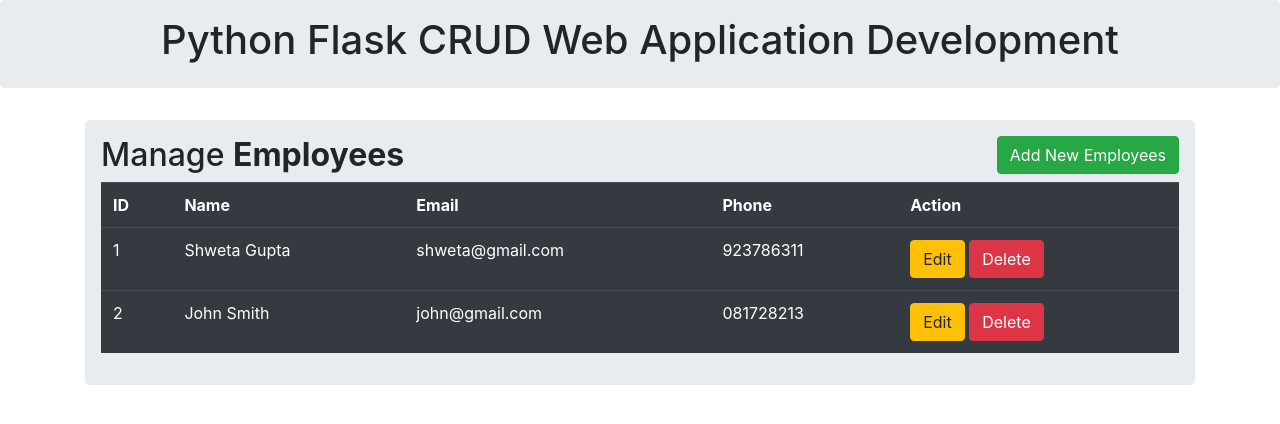
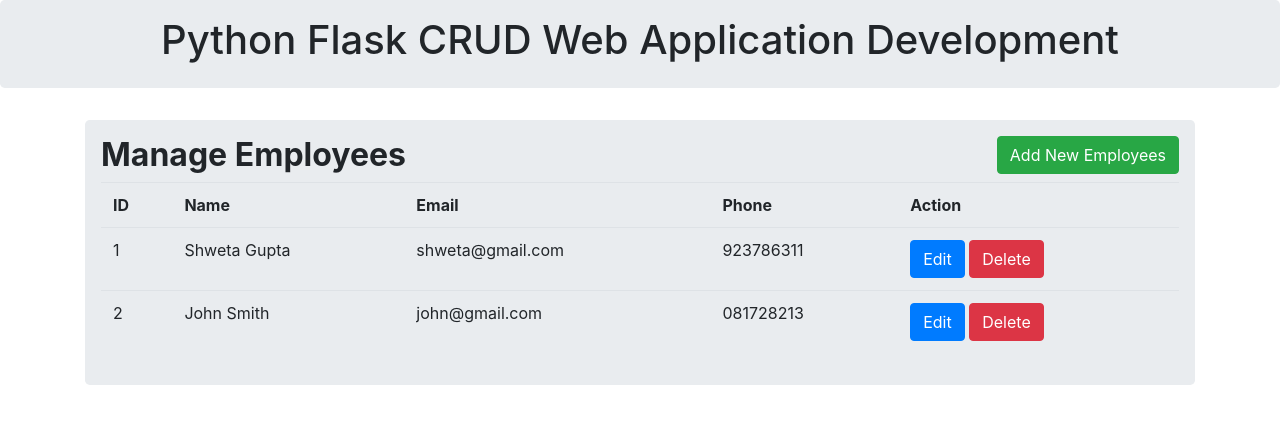
Before and after one commit to ShwetaGuptaa/Celebal_Shweta, a Flask app: page / in a window 1280 px wide. Shown: the top 424 px of the page. Run offline with Flask 2, Linux system fonts and the light colour scheme; data comes from the database, SQL or seed files in the repository; both versions use the stored data as it was after the commit; some libraries are stand-ins or nearby versions.

Commit message:
Updated CRUD App

```diff
--- a/flask CURD app_updated/templates/index.html
+++ b/flask CURD app_updated/templates/index.html
@@ -29,7 +29,7 @@
 
             <div class="jumbotron p-3">
 
-                <h2>Manage <b>Employees </b>  <button type="button"  class="btn btn-success float-right"
+                <h2><b>Manage Employees </b>  <button type="button"  class="btn btn-success float-right"
                 data-toggle="modal" data-target="#mymodal">Add New Employees</button> </h2>
 
 
@@ -41,10 +41,11 @@
 
                 <div class="alert alert-success alert-dismissable" role="alert">
 
-                    <button type="button" class="close" data-dismiss="alert" aria-label="close">
+                    <button type="button" class="close" data-dismiss="alert" >
 
-                        <span aria-hidden="true">x</span>
-
+                        <span >x</span>
+                        <!-- aria-label="close" -->
+                        <!-- aria-hidden="true" -->
                     </button>
 
 
@@ -60,7 +61,7 @@
                 {% endwith %}
 
 
-                <table class="table table-hover table-dark">
+                <table class="table table-hover ">
 
                     <tr>
 
@@ -81,8 +82,8 @@
                         <td>{{row.phone}}</td>
 
                         <td>
-                            <a href="/update/{{row.id}}" class="btn btn-warning btn-xs" data-toggle="modal" data-target="#modaledit{{row.id}}">Edit</a>
-                            <a href="/delete/{{row.id}}" class="btn btn-danger btn-xs" onclick="return confirm('Are You Sure To Delete ?')">Delete</a>
+                            <a href="/update/{{row.id}}" class="btn btn-primary " data-toggle="modal" data-target="#modaledit{{row.id}}">Edit</a>
+                            <a href="/delete/{{row.id}}" class="btn btn-danger " onclick="return confirm('Are You Sure To Delete ?')">Delete</a>
 
 
                         </td>
```
Also changed, not shown: flask CURD app_updated/database.db.
